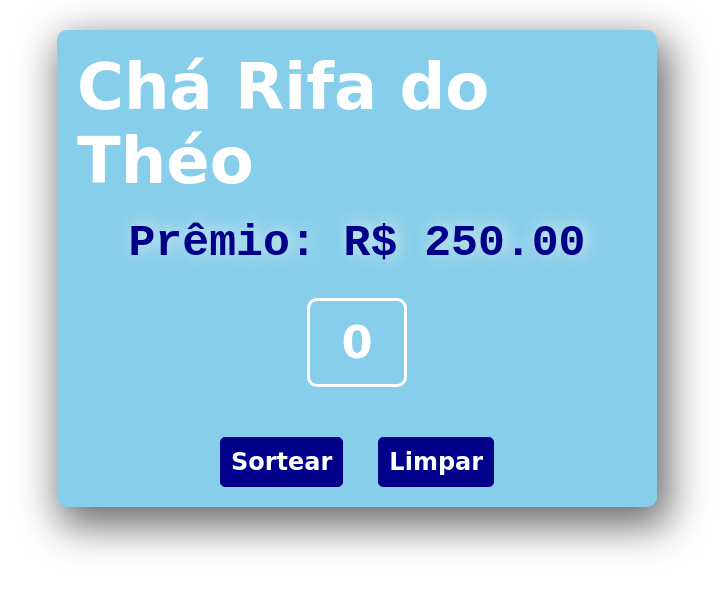
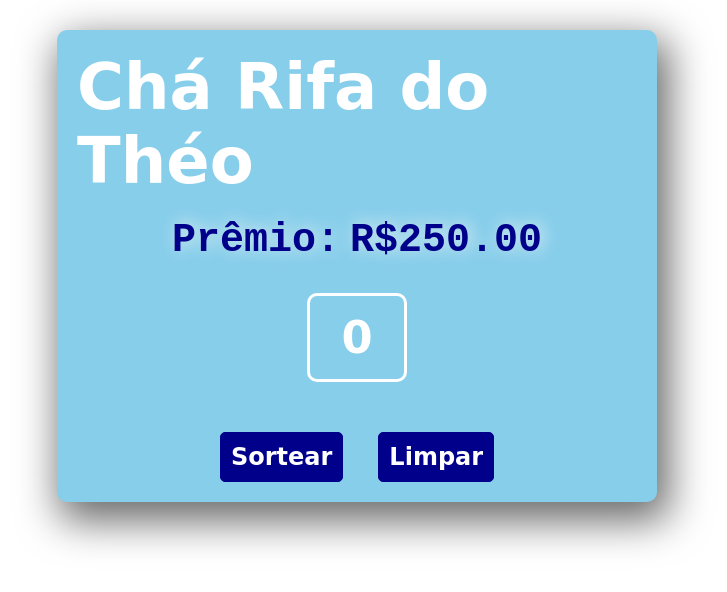
Before and after one commit to alefwhite/chaRifa, a plain HTML site: page index.html in a window 1280 px wide. Shown: the whole page, without its empty margins (283-1010 px from the left). Drawn offline with Linux system fonts and the light colour scheme; a web font is replaced by a local one.

Commit message:
feat: Ajustando layout

```diff
--- a/index.html
+++ b/index.html
@@ -17,14 +17,14 @@
                 <h1>Chá Rifa do Théo</h1>
             </div>
             <div class="award">
-                <p>Prêmio: R$ 250.00</p>
+                <p>Prêmio: <span>R$250.00</span></p>
             </div>
             <div class="result">
                 <p>0</p>
             </div>
             <div class="btns">
-                <button class="draw"  id="draw">Sortear</button>
-                <button class="award" id="award">Limpar</button>
+                <button id="draw">Sortear</button>
+                <button id="award">Limpar</button>
             </div>
         </section>
     </main>
--- a/style.css
+++ b/style.css
@@ -39,13 +39,30 @@ main {
     font-weight: bold;
 }
 
+.award {
+    text-align: center;
+    display: flex;
+    flex-wrap: wrap;
+}
+
+.award span {
+    margin-left: 10px;
+}
+
 .award p {
-    font-size: 2.8rem;
+    font-size: 2.5rem;
     font-family: monospace;
     font-weight: bold;
     margin-top: 20px;
     text-shadow: 3px -1px 16px rgba(227,238,238,1);
     color: darkblue;
+    display: flex;
+    flex-wrap: wrap;
+    justify-content: center;
+}
+
+.award p > span {
+    font-family: monospace;
 }
 
 .result p {
@@ -59,6 +76,10 @@ main {
     margin-bottom: 30px;
     color: #fff;
     font-weight: bold;
+}
+
+.btns {
+    flex-wrap: nowrap;
 }
 
 .btns button {
```
